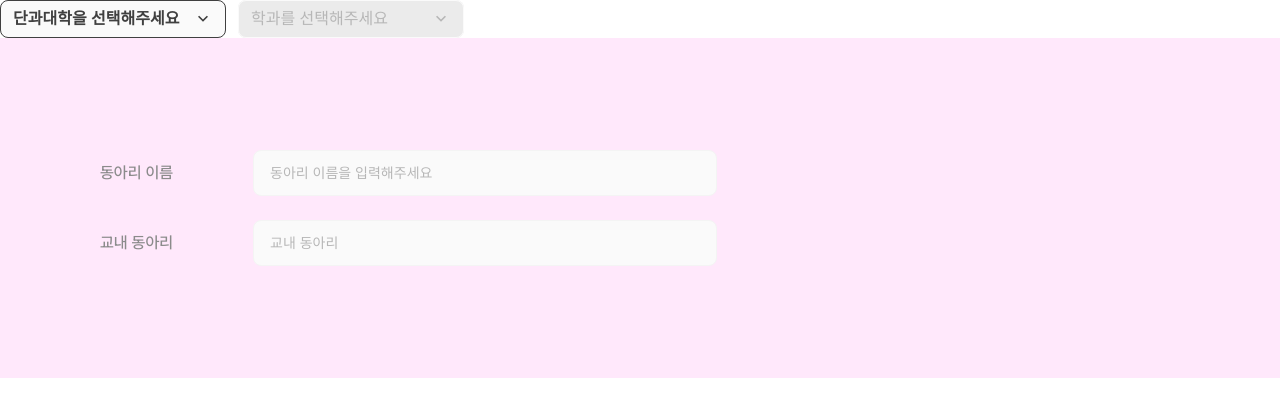
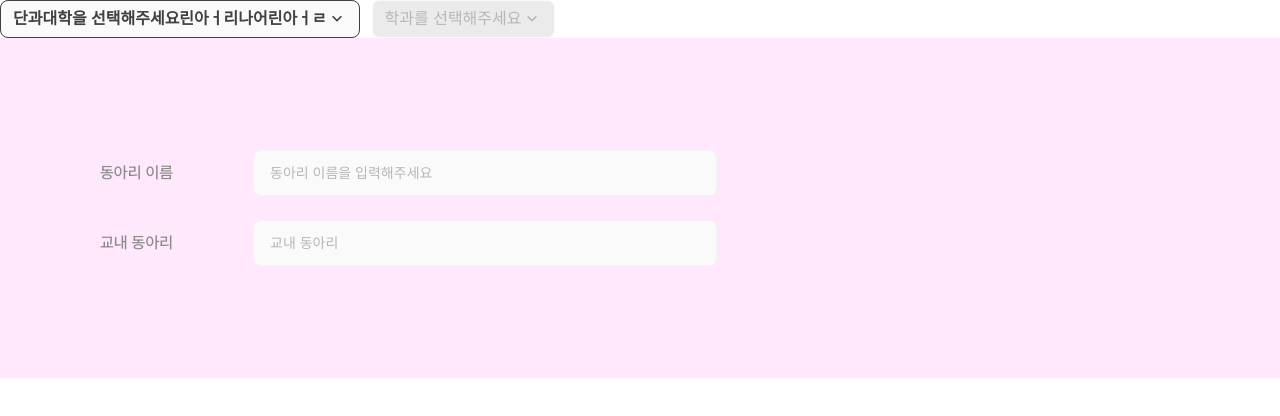
Before and after one commit to dong-ariari/frontend, a React (Vite) app: page /offcampus in a window 1280 px wide. Shown: the top 416 px of the page. Built offline with nearby package versions, Linux system fonts and the light colour scheme.

Commit message:
fix: 줄바꿈 에러 fixed width 삭제

```diff
--- a/src/components/dropdown/dropdown.styles.js
+++ b/src/components/dropdown/dropdown.styles.js
@@ -23,7 +23,6 @@ z-index: 10;
   display: flex;
   justify-content: space-between;
   align-items: center;
-  width: 14.125rem;
   padding: 0.375rem 0.75rem;
   border: solid 0.063rem
     ${(props) => {
--- a/src/components/dropdown/dropdownComponents.jsx
+++ b/src/components/dropdown/dropdownComponents.jsx
@@ -63,7 +63,7 @@ export default function DropdownComponents() {
   return (
     <S.Layer>
       <DropDown
-        title={"단과대학을 선택해주세요"}
+        title={"단과대학을 선택해주세요린아ㅓ리나어린아ㅓㄹ"}
         handleSpread={handleDepartSpread}
         handleSelect={(item) => handleDepartSelect(item)}
         state={departState}
```
